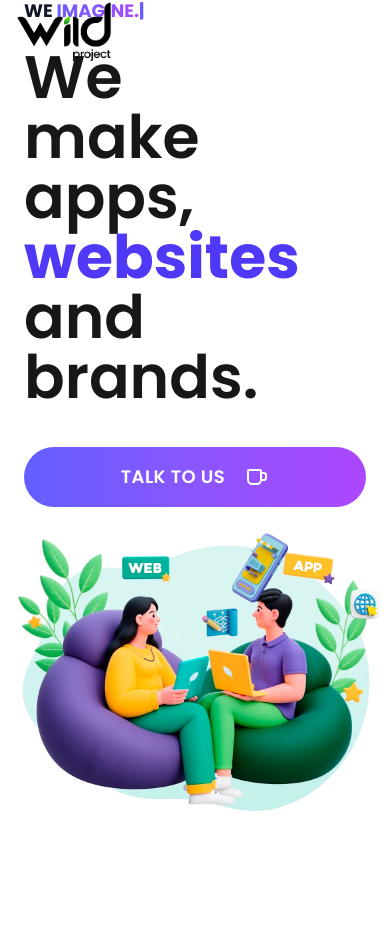
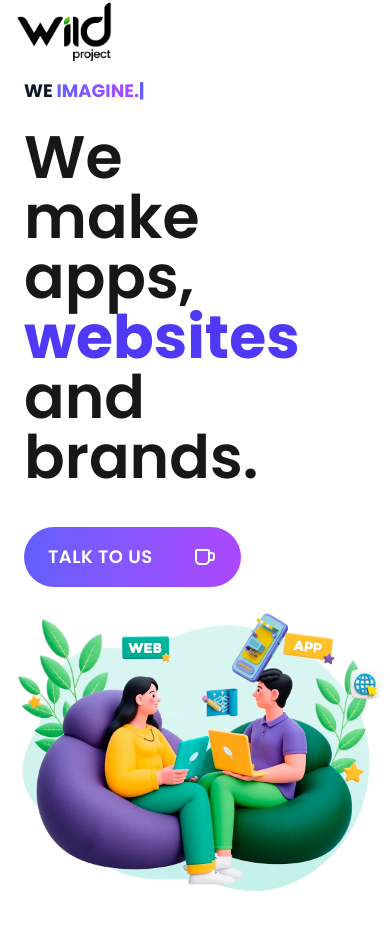
Before and after one commit to davidguzmandev/Wild, a Next.js app: page /en in a window 390 px wide. Shown: the top 930 px of the page. Built offline with nearby package versions, Linux system fonts and the light colour scheme.

Commit message:
3ra Seccion

```diff
--- a/src/components/partials/hero.tsx
+++ b/src/components/partials/hero.tsx
@@ -24,7 +24,7 @@
       <div className="md:absolute inset-0 bg-cover bg-center flex justify-center z-0 md:order-2 order-3">
         <HeroBanner />
       </div>
-      <div className="justify-center max-w-7xl mx-auto px-4 sm:px-6 lg:px-8 relative z-10 order-1 ">
+      <div className="justify-center max-w-7xl mx-auto px-4 sm:px-6 lg:px-8 relative z-10 order-1 max-sm:mt-20">
         <div className="sm:mt-20 animate-fade-in-down">
           <h1 className="text-lg font-bold text-gray-900 mb-6 text-left leading-tight uppercase">
             {navTranslations.we}
@@ -54,11 +54,11 @@
               })}
             </h2>
           </div>
-          <div className="flex max-sm:flex-col  gap-6 mt-10 ">
+          <div className="flex mt-10 ">
             <button
-              className="relative gradient-button bg-gradient-to-r from-indigo-500 to-purple-500 font-semibold text-white rounded-full py-4 px-6  group hover:shadow-xl hover:scale-105 transition-all duration-600 uppercase text-lg tracking-wide"
+              className="relative gradient-button bg-gradient-to-r from-indigo-500 to-purple-500 font-semibold text-white rounded-full py-4 px-6 group hover:shadow-xl hover:scale-105 transition-all duration-600 uppercase text-lg tracking-wide "
               aria-label={navTranslations.talktous}>
-              <span className="inline-flex items-center gap-5 group-hover:text-white">
+              <span className="inline-flex items-center gap-10 group-hover:text-white ">
                 {navTranslations.talktous}{" "}
                 <IconMug stroke={2} className="group-hover:hidden group-hover:text-white" />{" "}
                 <IconCoffee stroke={2} className="hidden group-hover:block group-hover:text-violet-500" />
```
